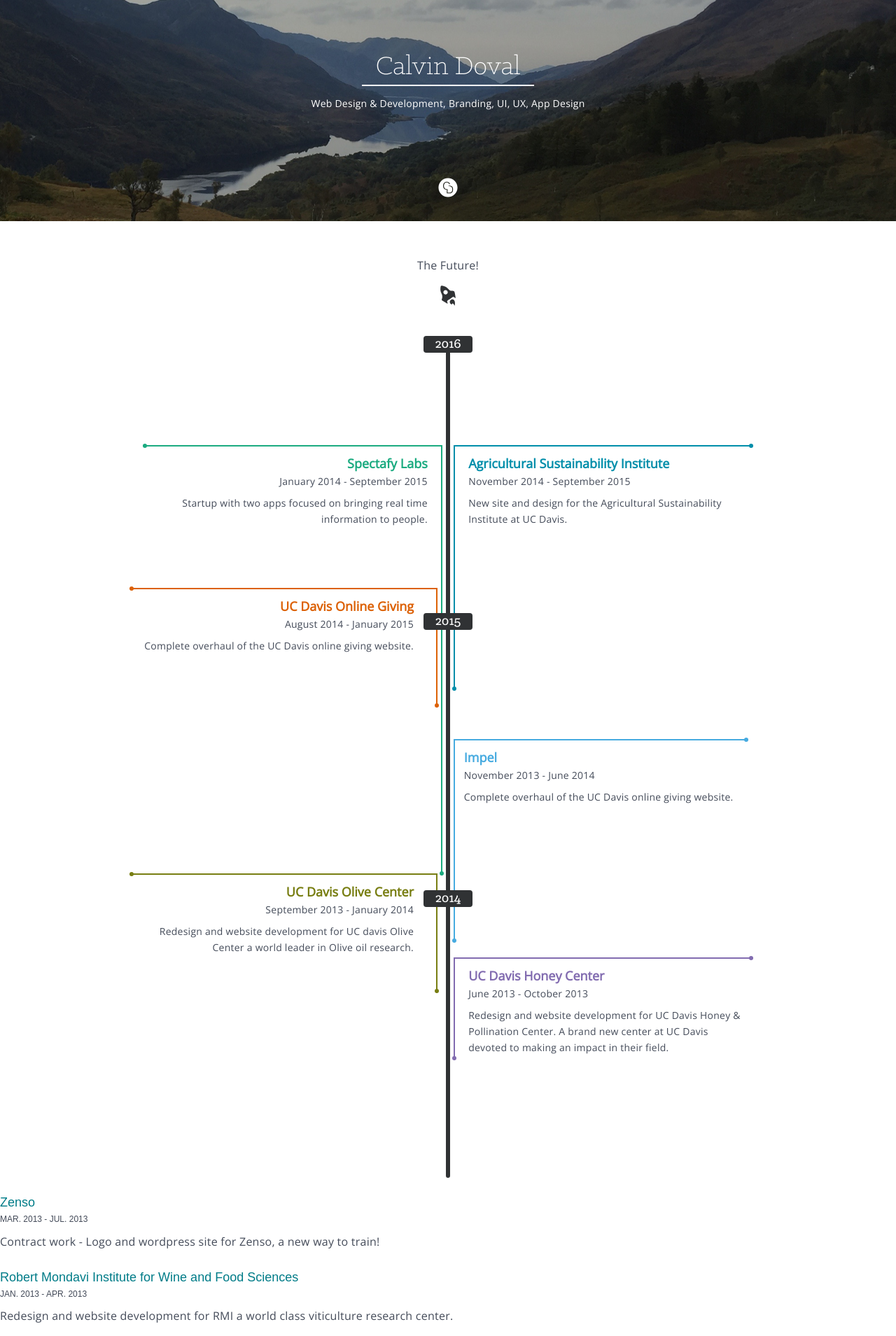
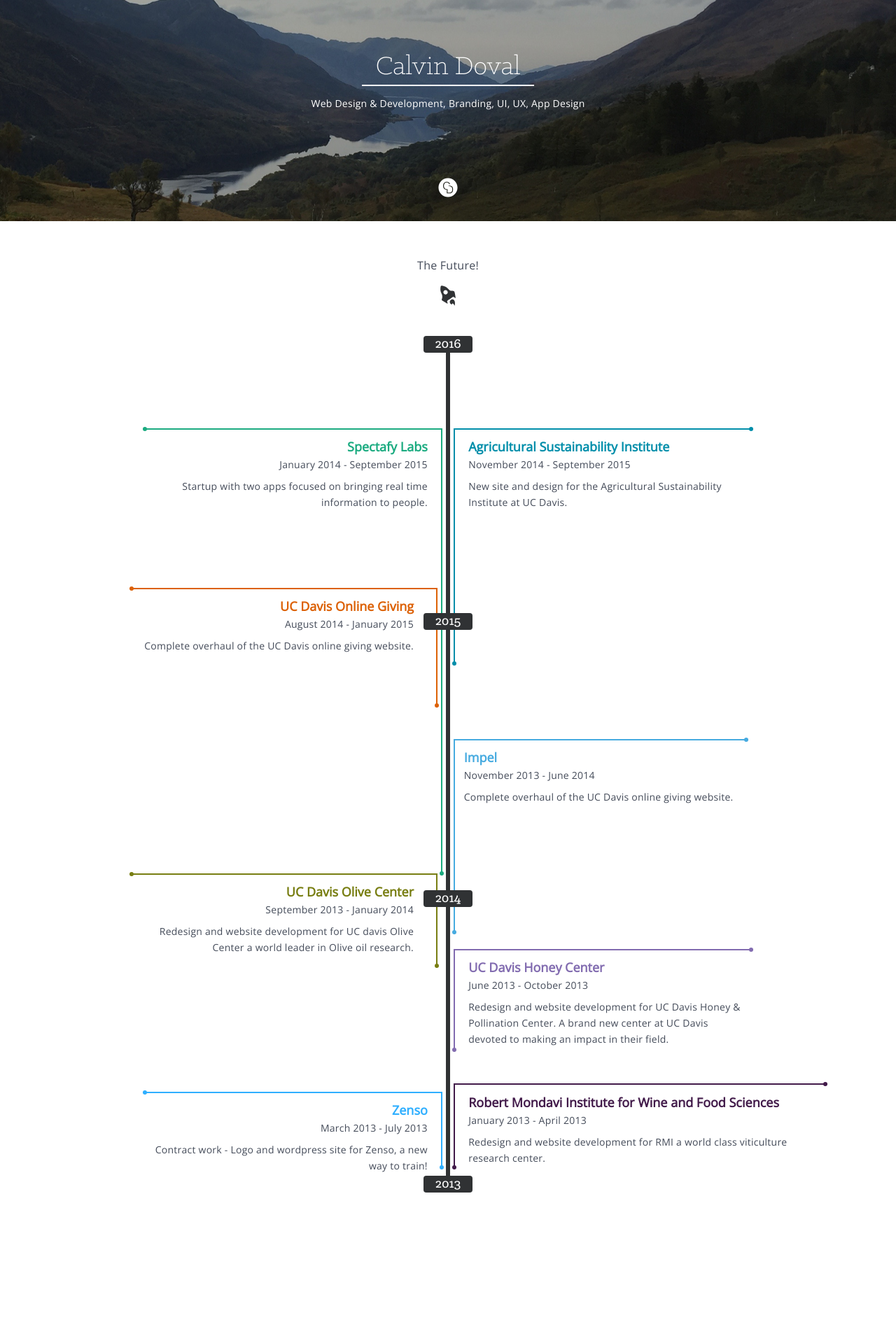
Before and after one commit to cydoval/cydoval.github.io, a Jekyll site: the page built from index.html, in a window 1280 px wide. Shown: the whole page at 70% size. Built offline with Jekyll 4.4.1, drawn with Linux system fonts in a browser that asks for light colours; nearby versions of some CDN libraries; after the commit the page ends 1704 px from its top, so only the background shows below that.

Commit message:
finished timeline

```diff
--- a/_sass/_base.scss
+++ b/_sass/_base.scss
@@ -24,17 +24,17 @@
             background: url('/media/bg_timeline.svg') repeat-y center top;
             position: relative;
             height: 1200px;
-            &:after {
-                position: absolute;
-                height: 6px;
-                width: 6px;
-                bottom:-3px;
-                left:50%;
-                margin-left:-3px;
-                background: $bg-dark;
-                content: "";
-                border-radius: 3px;
-            }
+            // &:after {
+            //     position: absolute;
+            //     height: 6px;
+            //     width: 6px;
+            //     bottom:-3px;
+            //     left:50%;
+            //     margin-left:-3px;
+            //     background: $bg-dark;
+            //     content: "";
+            //     border-radius: 3px;
+            // }
         }
         .date {
             position: absolute;
@@ -58,6 +58,12 @@
         }
         .date-2014 {
             top:66%;
+        }
+        .date-2013 {
+            top:100%;
+        }
+        .date-2012 {
+
         }
         .marker {
             position: absolute;
@@ -83,13 +89,13 @@
             }
         }
         .asi_wrapper {
-            top: 13%;
+            top: 11%;
             left: 50%;
             border-left: 2px solid $teal;
             border-top: 2px solid $teal;
             margin-left: 8px;
             z-index:1;
-            height:28%;
+            height:27%;
             padding-left:1.5%;
             &:before {
                 background-color:$teal;
@@ -103,14 +109,14 @@
             }
         }
         .spectafy_wrapper {
-            top: 13%;
+            top: 11%;
             right: 50%;
             border-right: 2px solid $green;
             border-top: 2px solid $green;
             margin-right: 8px;
             z-index:1;
             text-align:right;
-            height:50%;
+            height:52%;
             padding-right:1.5%;
             &:before {
                 background-color:$green;
@@ -151,7 +157,7 @@
             border-top: 2px solid $impel;
             margin-left: 8px;
             z-index:1;
-            height:23%;
+            height:22%;
             padding-left:1%;
             &:before {
                 background-color:$impel;
@@ -172,7 +178,7 @@
             margin-right: 15px;
             text-align:right;
             z-index:1;
-            height:13%;
+            height:10%;
             padding-right:2.5%;
             &:before {
                 background-color:$olive;
@@ -186,7 +192,7 @@
             }
         }
         .honey_wrapper {
-            top: 74%;
+            top: 73%;
             left: 50%;
             border-left: 2px solid $honey;
             border-top: 2px solid $honey;
@@ -206,5 +212,48 @@
                 top:-4px;
             }
         }
+        .rmi_wrapper {
+            top: 89%;
+            left: 50%;
+            border-left: 2px solid $rmi;
+            border-top: 2px solid $rmi;
+            margin-left: 8px;
+            text-align:left;
+            width:506px;
+            z-index:1;
+            height:9%;
+            padding-left:1.5%;
+            &:before {
+                background-color:$rmi;
+                left:-4px;
+                bottom:0px;
+            }
+            &:after {
+                background-color:$rmi;
+                right:0px;
+                top:-4px;
+            }
+        }
+        .zenso_wrapper {
+            top: 90%;
+            right: 50%;
+            border-right: 2px solid $zenso;
+            border-top: 2px solid $zenso;
+            margin-right: 8px;
+            text-align:right;
+            z-index:1;
+            height:8%;
+            padding-right:1.5%;
+            &:before {
+                background-color:$zenso;
+                right:-4px;
+                bottom:0px;
+            }
+            &:after {
+                background-color:$zenso;
+                left:0px;
+                top:-4px;
+            }
+        }
     }
 }
--- a/_sass/_components.scss
+++ b/_sass/_components.scss
@@ -33,3 +33,9 @@
 .honey {
     color:$honey;
 }
+.rmi {
+    color:$rmi;
+}
+.zenso {
+    color:$zenso;
+}
--- a/_sass/_dependencies.scss
+++ b/_sass/_dependencies.scss
@@ -30,6 +30,8 @@
     $impel:           #47ABE0;
     $olive:           #787e12;
     $honey:           #826cb0;
+    $rmi:             #421b4a;
+    $zenso:           #2fafff;
 
     $primary-font:      #444B59; // p,li color in main content
     $secondary-font:    #5a585c; // p,li color in portlet/sidebar
--- a/index.html
+++ b/index.html
@@ -17,6 +17,9 @@
         </div>
         <div class="date date-2014">
             2014
+        </div>
+        <div class="date date-2013">
+            2013
         </div>
         <div class="marker asi_wrapper">
             <a href="http://asi.ucdavis.edu">
@@ -64,15 +67,19 @@
                 <p class="marker-description">Redesign and website development for UC Davis Honey & Pollination Center. A brand new center at UC Davis devoted to making an impact in their field.</p>
             </a>
         </div>
-    </div>
-    <div class="words">
-
-
-        <h3><a class="bulbasaur" href="http://bezenso.com">Zenso</a></h3>
-        <h4>Mar. 2013 - Jul. 2013</h4>
-        <p>Contract work - Logo and wordpress site for Zenso, a new way to train!</p>
-        <h3><a class="bulbasaur" href="http://rmi.ucdavis.edu">Robert Mondavi Institute for Wine and Food Sciences</a></h3>
-        <h4>Jan. 2013 - Apr. 2013</h4>
-        <p>Redesign and website development for RMI a world class viticulture research center.</p>
+        <div class="marker rmi_wrapper">
+            <a href="http://rmi.ucdavis.edu">
+                <h2 class="rmi">Robert Mondavi Institute for Wine and Food Sciences</h2>
+                <p class="marker-date">January 2013 - April 2013</p>
+                <p class="marker-description">Redesign and website development for RMI a world class viticulture research center.</p>
+            </a>
+        </div>
+        <div class="marker zenso_wrapper">
+            <a href="http://bezenso.com">
+                <h2 class="zenso">Zenso</h2>
+                <p class="marker-date">March 2013 - July 2013</p>
+                <p class="marker-description">Contract work - Logo and wordpress site for Zenso, a new way to train!</p>
+            </a>
+        </div>
     </div>
 </article>
```
Also changed, not shown: 3 other files.
